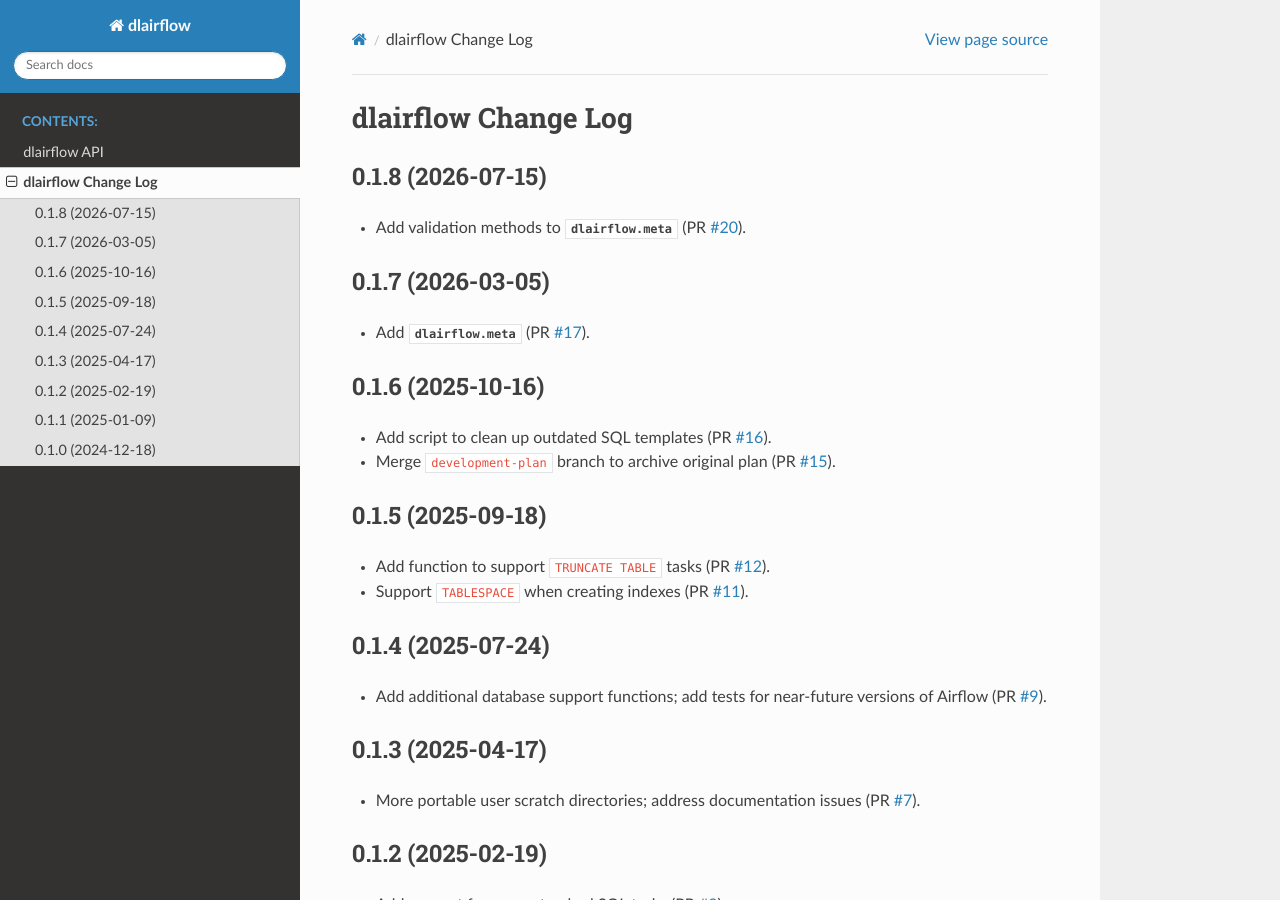
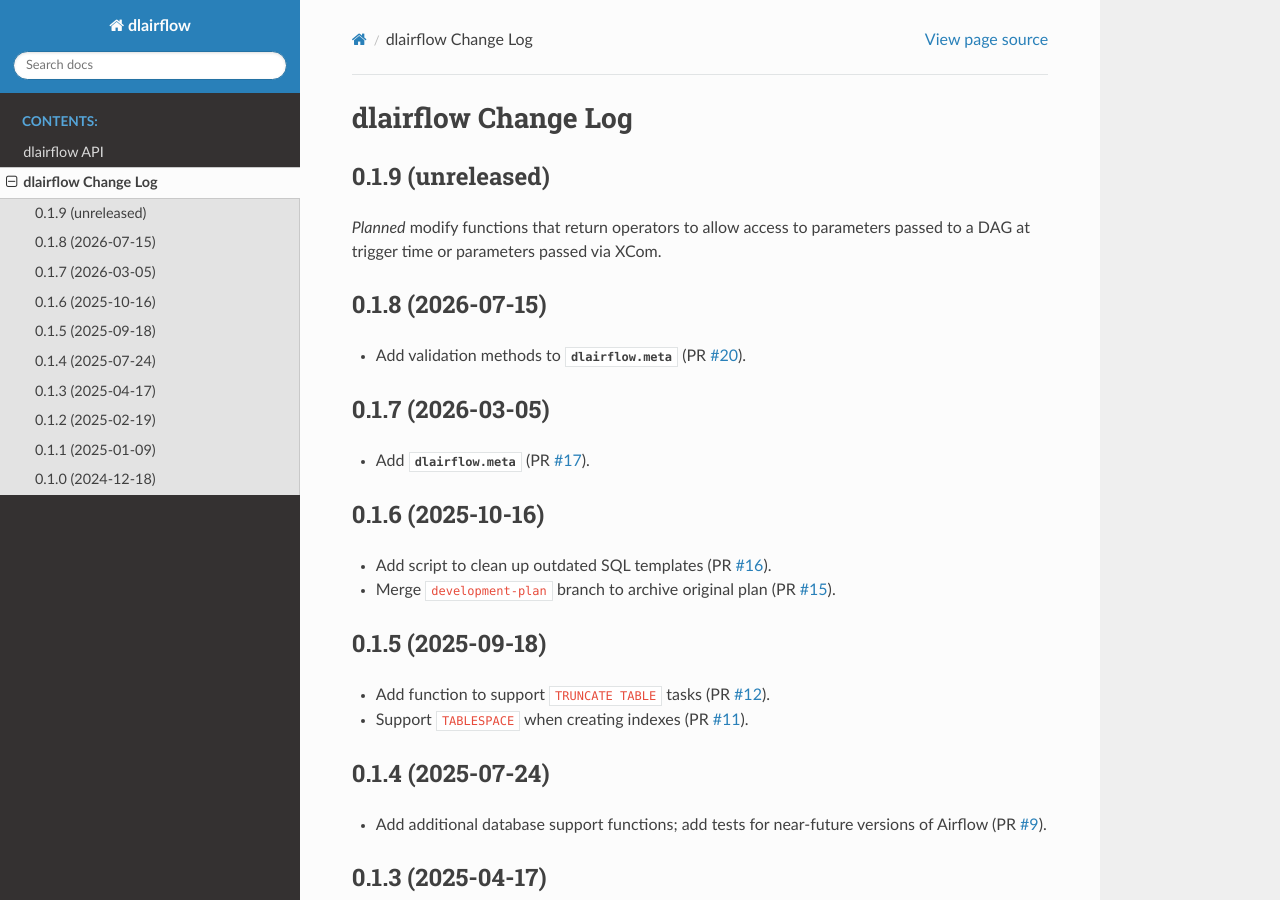
Before and after one commit to astro-datalab/dlairflow, a Sphinx documentation site: the page built from docs/changes.rst, in a window 1280 px wide and 900 px high. Built offline with Sphinx 7.4.7 and the Read the Docs theme 3.1.0, drawn with Linux system fonts in a browser that asks for light colours.

Commit message:
bump version after tag.

```diff
--- a/dlairflow/__init__.py
+++ b/dlairflow/__init__.py
@@ -9,4 +9,4 @@
 .. _`Apache Airflow®`: https://airflow.apache.org
 """
 
-__version__ = '0.1.8'
+__version__ = '0.1.9.dev193'
--- a/docs/changes.rst
+++ b/docs/changes.rst
@@ -1,6 +1,12 @@
 ====================
 dlairflow Change Log
 ====================
+
+0.1.9 (unreleased)
+------------------
+
+*Planned* modify functions that return operators to allow access to
+parameters passed to a DAG at trigger time or parameters passed via XCom.
 
 0.1.8 (2026-07-15)
 ------------------
```
